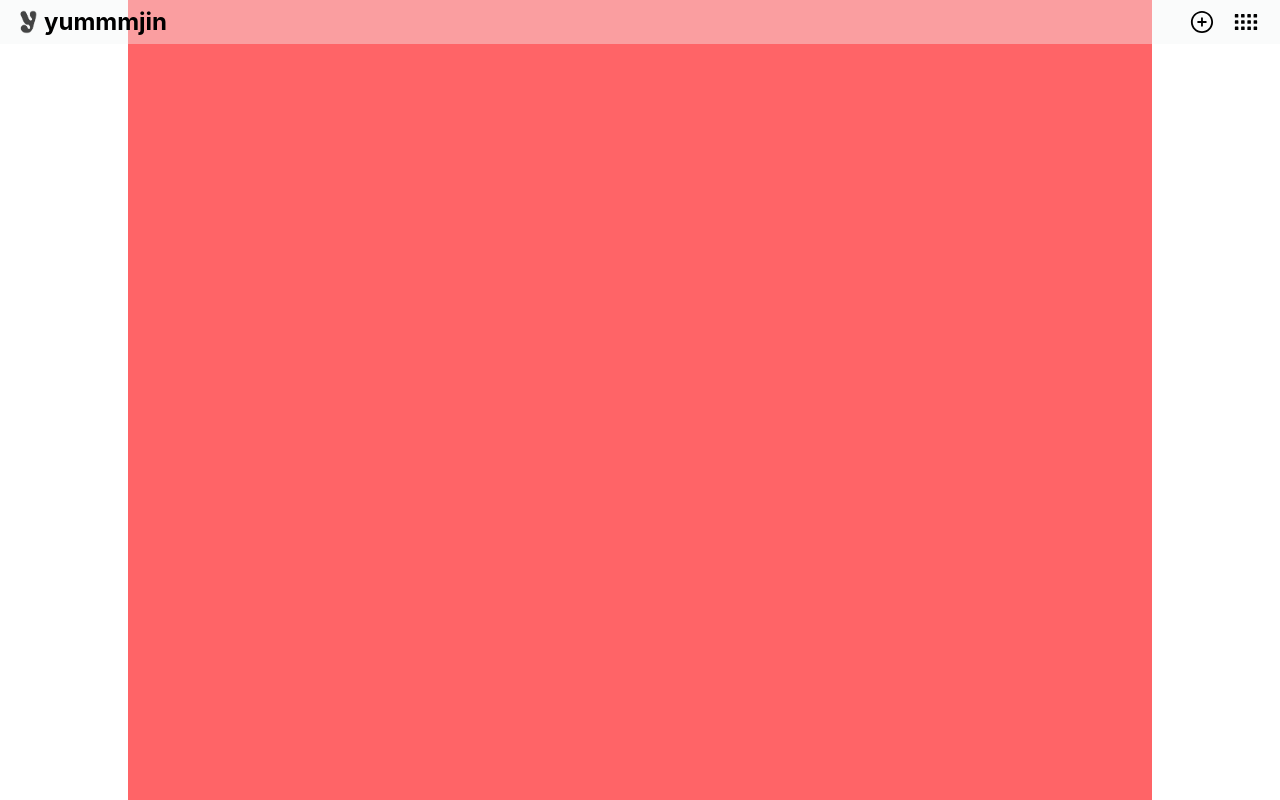
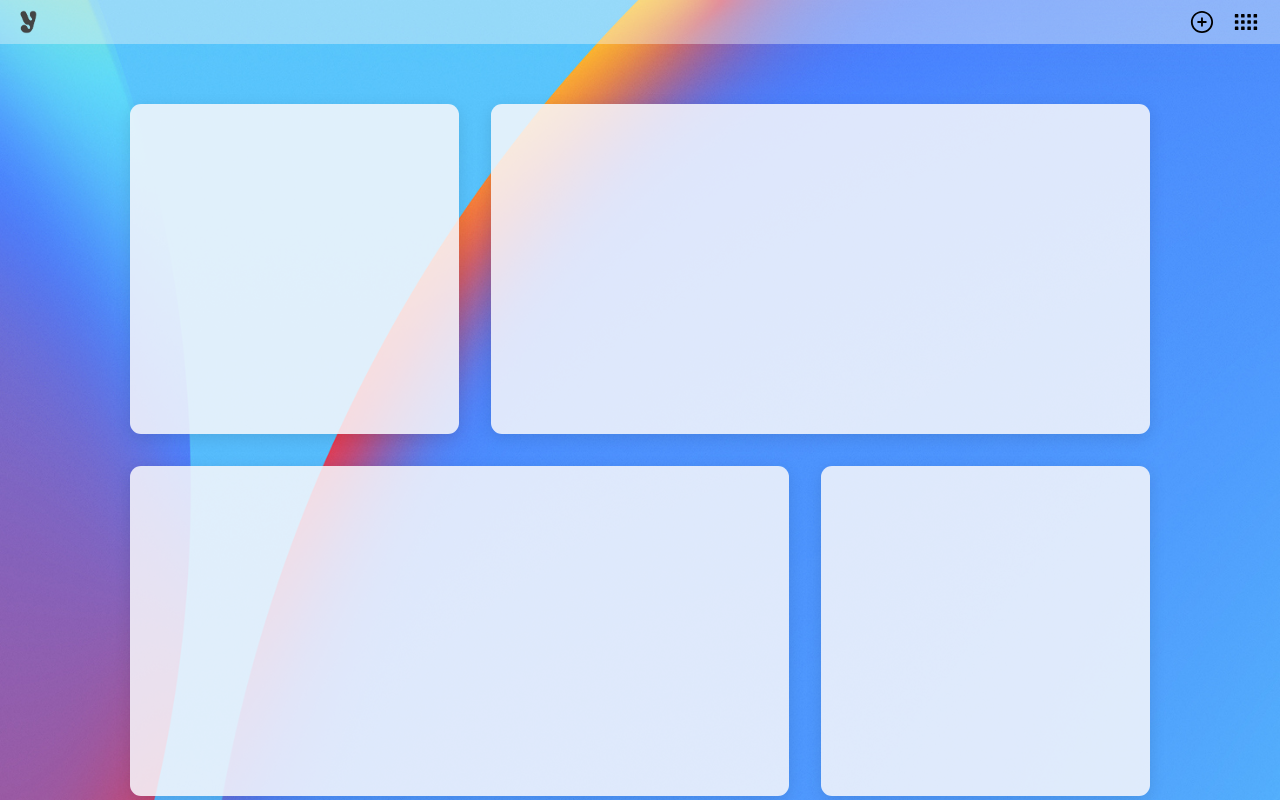
Before and after one commit to yummjin/Portfolio, a React (Vite) app: page /login in a window 1280 px wide. Both pictures are taken after a click on the button "시작하기". Built offline with nearby package versions, Linux system fonts and the light colour scheme; a web font is replaced by a local one.

Commit message:
feat : implement `HomePage` and edit header logo

```diff
--- a/src/routes/__root.tsx
+++ b/src/routes/__root.tsx
@@ -7,9 +7,7 @@ export const Route = createRootRoute({
     <>
       <div className='relative h-screen w-screen'>
         <Header />
-        <div className='absolute inset-0 m-auto h-full w-[80%] max-w-370'>
-          <Outlet />
-        </div>
+        <Outlet />
       </div>
       <TanStackRouterDevtools />
     </>
--- a/src/routes/index.tsx
+++ b/src/routes/index.tsx
@@ -1,6 +1,9 @@
 import { createFileRoute, redirect } from '@tanstack/react-router';
+import { motion } from 'motion/react';
+
 import { PATH } from '@/shared/constants';
-import { getSession } from '@/shared/utils';
+import { cn, getSession } from '@/shared/utils';
+import { Wallpaper1 } from '@/assets/images';
 
 export const Route = createFileRoute('/')({
   component: App,
@@ -15,5 +18,33 @@ export const Route = createFileRoute('/')({
 });
 
 function App() {
-  return <div className='h-full w-full bg-red-400 text-center'></div>;
+  return (
+    <div className='absolute inset-0 flex size-full flex-col overflow-scroll'>
+      <div
+        className='h-fit w-full bg-cover bg-center'
+        style={{ backgroundImage: `url(${Wallpaper1})` }}
+      >
+        <div className='m-auto flex h-full w-[345px] flex-col flex-wrap items-center gap-8 pt-[calc(44px+60px)] pb-180 md:grid md:w-[690px] md:grid-cols-2 lg:flex lg:w-[1020px] lg:flex-row'>
+          <Card />
+          <Card flex />
+          <Card flex />
+          <Card />
+          <Card />
+          <Card flex />
+        </div>
+      </div>
+      <div className='h-100 w-full flex-shrink-0 bg-white'></div>
+    </div>
+  );
 }
+
+const Card = ({ flex }: { flex?: boolean }) => (
+  <motion.div
+    className={cn(
+      'bg-tile-bg shadow-tile h-[330px] w-[329px] flex-shrink-0 cursor-pointer rounded-[11px] p-[30px] lg:min-w-[329px]',
+      flex && 'lg:flex-1',
+    )}
+    whileHover={{ scale: 1.02 }}
+    transition={{ duration: 0.2, ease: 'easeInOut' }}
+  ></motion.div>
+);
--- a/src/styles.css
+++ b/src/styles.css
@@ -2,6 +2,8 @@
 @import 'tailwindcss';
 
 @theme {
+  --color-tile-bg: rgba(248, 248, 252, 0.85);
+
   --text-4xl: 32px;
   --text-3xl: 28px;
   --text-2xl: 24px;
@@ -11,6 +13,15 @@
   --text-sm: 14px;
   --text-xs: 12px;
   --text-2xs: 10px;
+
+  --container-lg: 1165px;
+  --container-md: 760px;
+}
+
+@layer utilities {
+  .shadow-tile {
+    box-shadow: 0 4px 16px rgba(0, 0, 0, 0.1);
+  }
 }
 
 :root {
--- a/src/widgets/menu/ui/Header.tsx
+++ b/src/widgets/menu/ui/Header.tsx
@@ -1,12 +1,16 @@
+import { Link } from '@tanstack/react-router';
 import { Logo, MenuButton, PlusButton } from '@/assets/icons';
+import { PATH } from '@/shared/constants';
 
 export default function Header() {
   return (
     <header className='sticky top-0 z-10 flex h-[44px] w-screen items-center justify-between bg-gray-100/40 px-4'>
-      <button className='flex cursor-pointer items-center gap-1 text-2xl font-bold outline-none'>
+      <Link
+        to={PATH.LOGIN}
+        className='flex cursor-pointer items-center gap-1 text-2xl font-bold outline-none'
+      >
         <img src={Logo} alt='logo' className='size-6' />
-        yummmjin
-      </button>
+      </Link>
       <div className='flex items-center gap-2'>
         <button className='grid size-[36px] cursor-pointer place-items-center rounded-lg outline-none hover:bg-gray-100'>
           <img src={PlusButton} alt='plus' className='size-6' />
```
